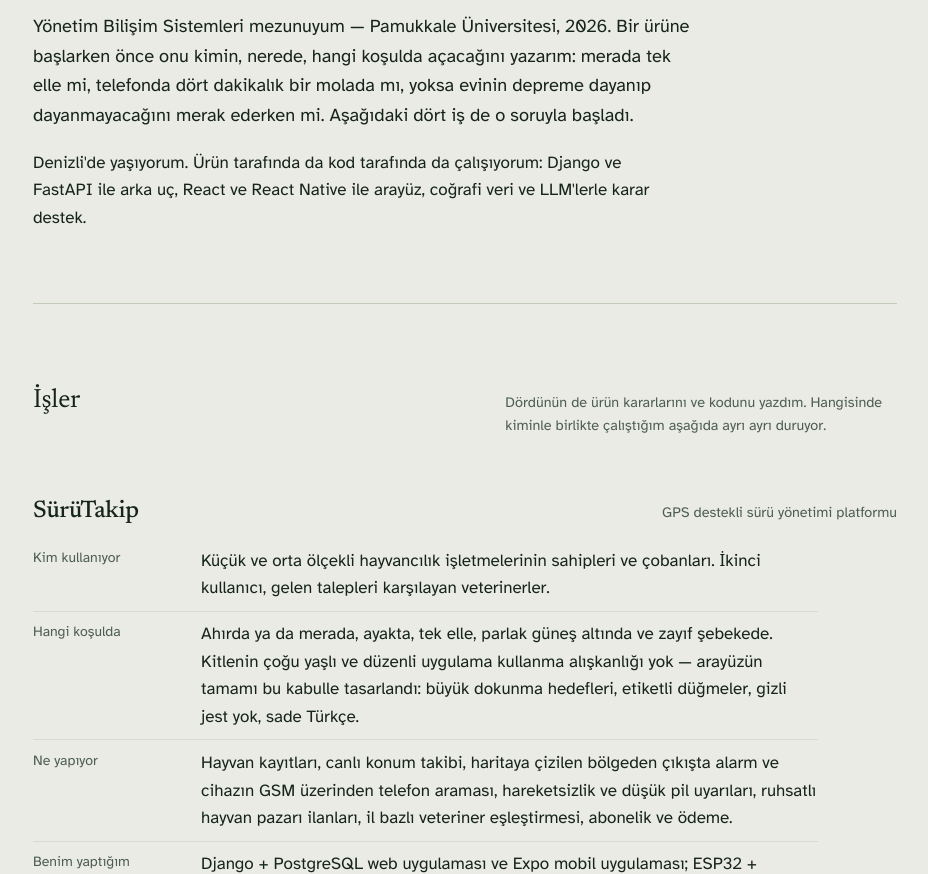
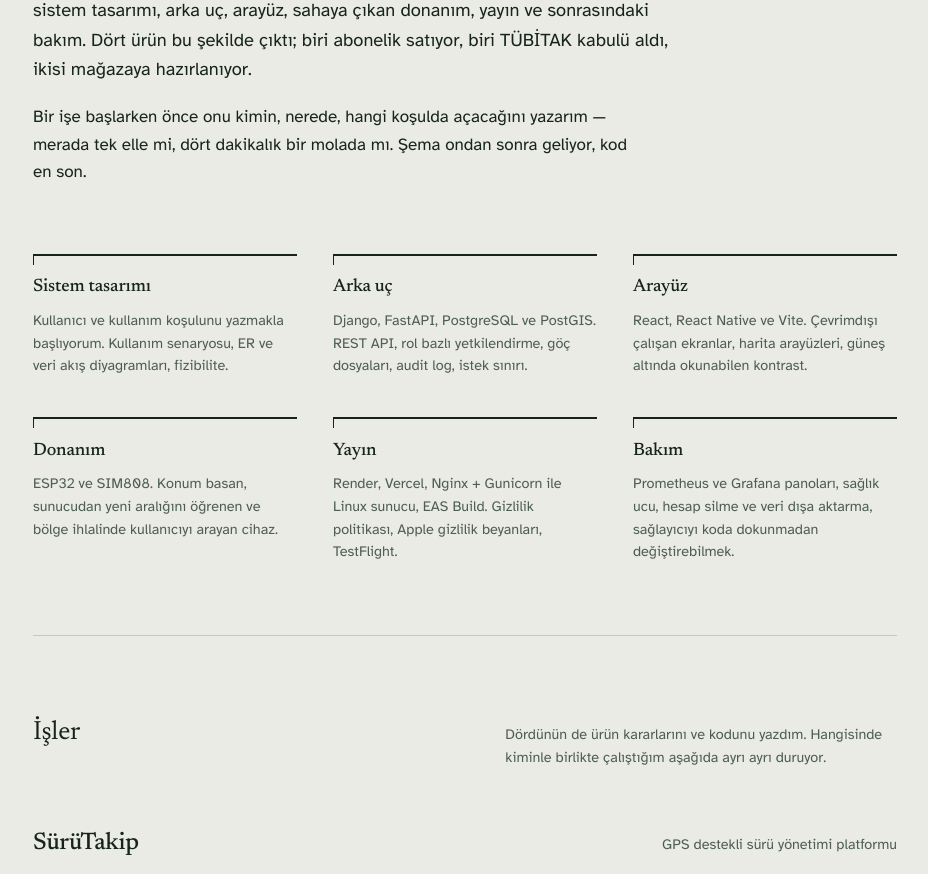
Before and after one commit to aysecetin/aysecetin.github.io, a plain HTML site: page index.html in a window 1280 px wide. Shown: the part 428-1302 px from the top of the page, without its empty margins (175-1103 px from the left). Drawn offline with Linux system fonts and the light colour scheme.

Commit message:
Basligi menzil uzerine kur, zincir seridini ekle
"Masa basinda olmayan insanlar icin yazilim" cercevesi tek bir nise
daraltiyordu. Yerine ucdan uca yetkinlik: sistem tasarimi, arka uc,
arayuz, donanim, yayin, bakim -- her biri somut kanitiyla, sayfayi
boydan boya gecen bir olcek cizgisi uzerinde.

Co-Authored-By: Claude Opus 5 (1M context) <noreply@anthropic.com>

```diff
--- a/index.html
+++ b/index.html
@@ -103,7 +103,7 @@
     line-height:1.08;
     letter-spacing:-.018em;
     margin:0 0 1.6rem;
-    max-width:17ch;
+    max-width:19ch;
   }
   .hero p{
     margin:0 0 1.15rem;
@@ -111,6 +111,42 @@
   }
   .hero p:last-child{margin-bottom:0}
   .hero .lede{font-size:1.14rem}
+
+  /* ---- the chain: a scale bar across the stages I own ------------- */
+  .chain{
+    display:grid;
+    grid-template-columns:repeat(3,1fr);
+    column-gap:clamp(1.25rem,3vw,2.25rem);
+    row-gap:clamp(1.75rem,4vw,2.5rem);
+    margin-top:clamp(2.75rem,7vw,4.25rem);
+  }
+  .stage{
+    border-top:2px solid var(--ink);
+    padding-top:1.1rem;
+    position:relative;
+  }
+  .stage::before{
+    content:"";
+    position:absolute;
+    left:0;
+    top:-2px;
+    width:1px;
+    height:.7rem;
+    background:var(--ink);
+  }
+  .stage h3{
+    font-family:"Newsreader",Georgia,serif;
+    font-weight:500;
+    font-size:1.12rem;
+    letter-spacing:-.008em;
+    margin:0 0 .4rem;
+  }
+  .stage p{
+    margin:0;
+    font-size:.9rem;
+    line-height:1.58;
+    color:var(--ink-2);
+  }
 
   /* ---- sections --------------------------------------------------- */
   section{padding:clamp(2.75rem,7vw,4.5rem) 0 0}
@@ -244,8 +280,13 @@
     @keyframes draw{from{transform:scaleX(0)}to{transform:scaleX(1)}}
   }
 
+  @media (max-width:820px){
+    .chain{grid-template-columns:repeat(2,1fr)}
+  }
+
   @media (max-width:640px){
     body{font-size:16.5px}
+    .chain{grid-template-columns:1fr;row-gap:1.4rem}
     .record dl,.skills{grid-template-columns:1fr}
     .record dt,.skills dt{padding:.7rem 0 0;border-top:1px solid var(--rule-soft)}
     .record dd,.skills dd{padding:.1rem 0 .7rem;border-top:0}
@@ -281,9 +322,36 @@
   <div class="wrap">
 
     <div class="hero">
-      <h1>Masa başında olmayan insanlar için yazılım yazıyorum.</h1>
-      <p class="lede">Yönetim Bilişim Sistemleri mezunuyum — Pamukkale Üniversitesi, 2026. Bir ürüne başlarken önce onu kimin, nerede, hangi koşulda açacağını yazarım: merada tek elle mi, telefonda dört dakikalık bir molada mı, yoksa evinin depreme dayanıp dayanmayacağını merak ederken mi. Aşağıdaki dört iş de o soruyla başladı.</p>
-      <p>Denizli'de yaşıyorum. Ürün tarafında da kod tarafında da çalışıyorum: Django ve FastAPI ile arka uç, React ve React Native ile arayüz, coğrafi veri ve LLM'lerle karar destek.</p>
+      <h1>Bir ürünü tek başıma ayağa kaldırıp canlıda tutuyorum.</h1>
+      <p class="lede">Yönetim Bilişim Sistemleri mezunuyum — Pamukkale Üniversitesi, 2026. Veritabanı şemasından mağaza sayfasına kadar zincirin her halkasında çalıştım: sistem tasarımı, arka uç, arayüz, sahaya çıkan donanım, yayın ve sonrasındaki bakım. Dört ürün bu şekilde çıktı; biri abonelik satıyor, biri TÜBİTAK kabulü aldı, ikisi mağazaya hazırlanıyor.</p>
+      <p>Bir işe başlarken önce onu kimin, nerede, hangi koşulda açacağını yazarım — merada tek elle mi, dört dakikalık bir molada mı. Şema ondan sonra geliyor, kod en son.</p>
+
+      <div class="chain">
+        <div class="stage">
+          <h3>Sistem tasarımı</h3>
+          <p>Kullanıcı ve kullanım koşulunu yazmakla başlıyorum. Kullanım senaryosu, ER ve veri akış diyagramları, fizibilite.</p>
+        </div>
+        <div class="stage">
+          <h3>Arka uç</h3>
+          <p>Django, FastAPI, PostgreSQL ve PostGIS. REST API, rol bazlı yetkilendirme, göç dosyaları, audit log, istek sınırı.</p>
+        </div>
+        <div class="stage">
+          <h3>Arayüz</h3>
+          <p>React, React Native ve Vite. Çevrimdışı çalışan ekranlar, harita arayüzleri, güneş altında okunabilen kontrast.</p>
+        </div>
+        <div class="stage">
+          <h3>Donanım</h3>
+          <p>ESP32 ve SIM808. Konum basan, sunucudan yeni aralığını öğrenen ve bölge ihlalinde kullanıcıyı arayan cihaz.</p>
+        </div>
+        <div class="stage">
+          <h3>Yayın</h3>
+          <p>Render, Vercel, Nginx + Gunicorn ile Linux sunucu, EAS Build. Gizlilik politikası, Apple gizlilik beyanları, TestFlight.</p>
+        </div>
+        <div class="stage">
+          <h3>Bakım</h3>
+          <p>Prometheus ve Grafana panoları, sağlık ucu, hesap silme ve veri dışa aktarma, sağlayıcıyı koda dokunmadan değiştirebilmek.</p>
+        </div>
+      </div>
     </div>
 
     <hr class="rule rule--2">
```
